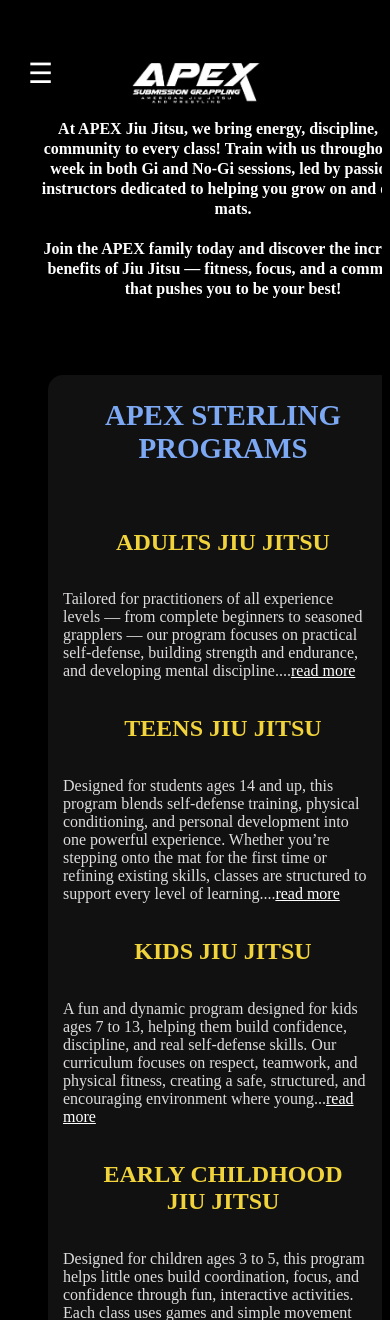
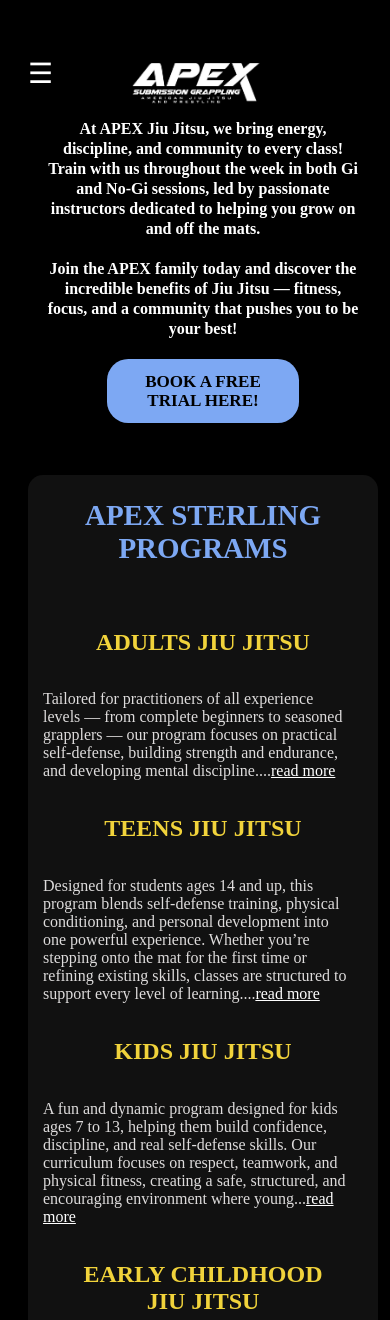
Before and after one commit to Lydiaann/Apex-Jiu-Jitsu, a PHP site: page / in a window 390 px wide. Shown: the top 1320 px of the page. Run offline with PHP 8.4, Linux system fonts and the light colour scheme.

Commit message:
Adds CTA to mobile

```diff
--- a/css/styles.css
+++ b/css/styles.css
@@ -220,6 +220,7 @@ a {
   padding: 12px;
 }
 
+
 /* ================= Logo ================= */
 .logo {
   position: absolute;
@@ -236,7 +237,7 @@ a {
   text-align: center;
   max-width: 1200px;
   margin: 0 auto;
-  padding: 0 20px;
+  /* padding: 0 20px; */
 }
 .text-block {
   width: 90%;
@@ -612,7 +613,7 @@ caption {
   color: var(--white);
 }
 .hours table {
-  width: 100%;
+  width: 95%;
   border-collapse: collapse;
   border-radius: 8px;
   overflow: hidden;
@@ -1044,7 +1045,7 @@ textarea{
   display: flex;
   /* -ms-flex-wrap: wrap; IE10 */
   flex-wrap: wrap;
-  padding: 0 4px;
+  /* padding: 0 4px; */
 }
 
 .img-column img {
@@ -1381,7 +1382,7 @@ textarea{
   }
   .reviews {
     /* width: 600px; */
-    padding: 5px;
+    /* padding: 5px; */
     margin-left: auto;
     margin-right: auto;
   }
@@ -1530,6 +1531,9 @@ textarea{
     /* display: none; */
     color: white;
   }
+    .cta-nav-button2 {
+    display: none;
+}
 }
 
 /* Up to 1080px */
@@ -1548,7 +1552,7 @@ textarea{
     display: none;
   }
   .home-image2 {
-    width: 100vw;
+    width: 100%;
     height: auto;
     display: block;
   }
@@ -1861,6 +1865,7 @@ textarea{
     display: none;
   }
 
+
 }
 
 /* Up to 900px */
@@ -1892,6 +1897,19 @@ textarea{
 
   .cta-nav-button {
     display: none;
+  }
+  .cta-nav-button2 {
+    display: block;
+    background-color: var(--lightblue);
+    color: black;
+    animation: pulse 2s ease-in-out infinite;
+    cursor: pointer;
+    text-align: center;
+    border-radius: 20px;
+    padding: 12px;
+    max-width: 40%;
+    margin-left: auto;
+    margin-right: auto;
   }
   .search-container {
     width: 100%;
@@ -1953,13 +1971,13 @@ textarea{
     position: relative;
   } */
   .parent-home-reviews {
-    flex-direction: column;       /* stack vertically */
+    flex-direction: column;
     align-items: center;
   }
 
   .programs-home-container,
   .reviews-container {
-    width: 100%;
+    width: 90%;
     max-width: 700px;             /* optional: limit width */
   }
 
@@ -2144,7 +2162,7 @@ textarea{
 /* Mobile phones */
 @media (max-width: 480px) {
   .prog-overview {
-    width: 100%;
+    width: 80%;
     font-size: 16px;
     padding: 0 10px;
     line-height: 1.25;
--- a/index.html
+++ b/index.html
@@ -32,7 +32,6 @@
         </div>
 
         <div class="nav-button-container">
-
           <a class="cta-nav-button" id="openFormBtn" type="button">BOOK A FREE TRIAL HERE!</a>
         </div>
 
@@ -90,7 +89,9 @@
                   <a class="sched-button" href="schedule.html">View Schedule</a>
                   <!-- <a class="cta-button" href="form.html" id="openFormBtn" type="button">TRY A FREE CLASS</a>
                 </div> -->
-
+              <div class="nav-button-container2">
+                <a class="cta-nav-button2" id="openFormBtn" type="button">BOOK A FREE TRIAL HERE!</a>
+              </div>
                 <!-- DESKTOP ONLY -->
                 <h1 class="why-desktop">WHY US?</h1>
                 <div class="desktop-benefits">
```
